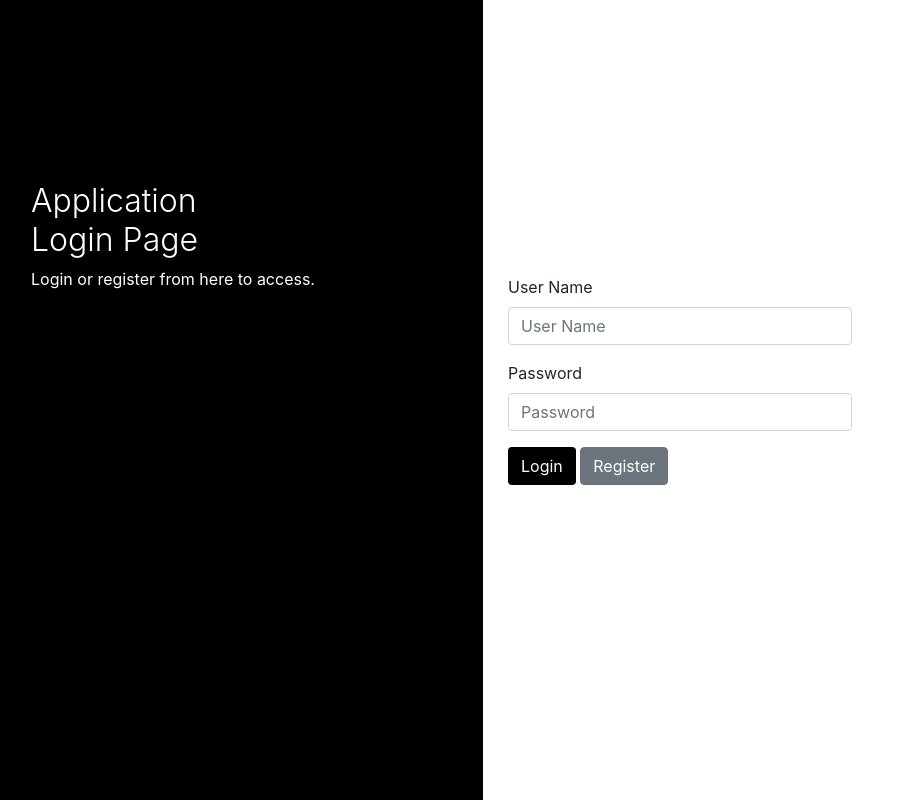
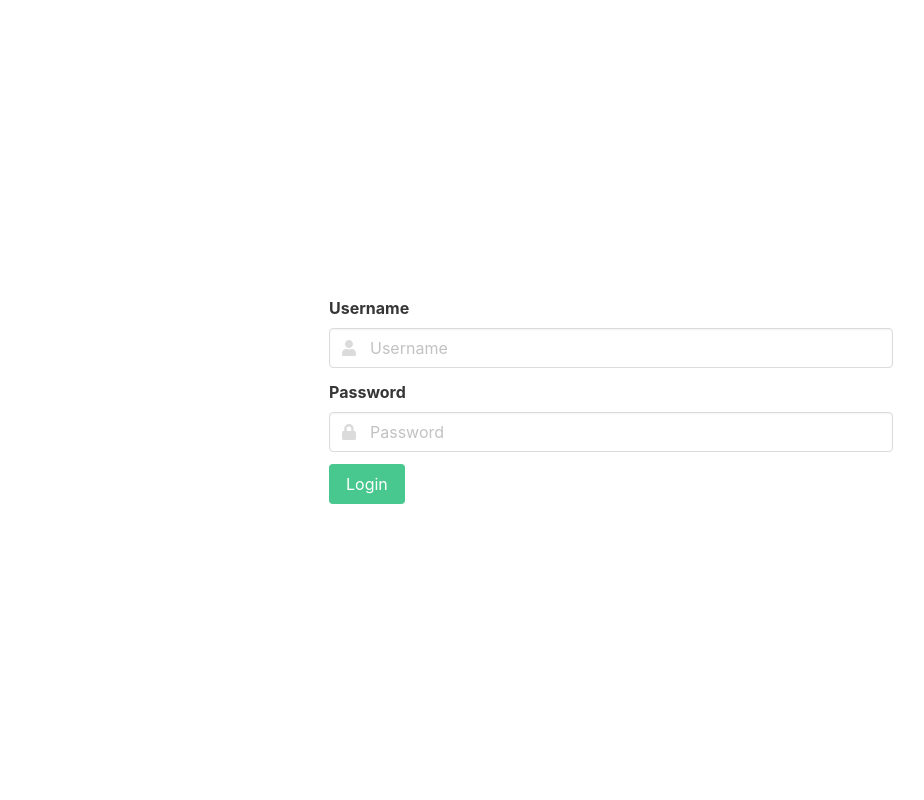
Before and after one commit to Firemanpl/sentrygun, a Flask app: page / in a window 1280 px wide. Shown: the whole page, without its empty margins (29-953 px from the left). Run offline with Flask 2, Linux system fonts and the light colour scheme; some libraries are stand-ins or nearby versions.

Commit message:
add login code to backend

```diff
--- a/app.py
+++ b/app.py
@@ -1,27 +1,37 @@
-"""
-This script runs the application using a development server.
-It contains the definition of routes and views for the application.
-"""
+from flask import Flask,session,render_template,request,redirect,g,url_for
 
-from flask import Flask, render_template
+import os
 
-app = Flask(__name__)
+app= Flask(__name__)
 
-# Make the WSGI interface available at the top level so wfastcgi can get it.
-wsgi_app = app.wsgi_app
+app.secret_key = os.urandom(24)
+
+@app.route('/',methods=['GET' , 'POST'])
+def index():
+    if request.method == 'POST':
+        session.pop('user', None)
+
+        if request.form['password'] =='password':
+            session['user'] = request.form['username']
+            return redirect(url_for('protected'))
 
 
-@app.route('/')
-def menu():
     return render_template('login.html')
+
+@app.route('/protected')
+def portected():
+    if g.user:
+        return render_template('protected.html',user=session['user'])
+    return redirect(url_for('login'))
+
+@app.before_request
+def before_request():
+    g.user = None
+
+    if 'user' in session:
+        g.user = session['user']
 
 
 
 if __name__ == '__main__':
-    import os
-    HOST = os.environ.get('SERVER_HOST', 'localhost')
-    try:
-        PORT = int(os.environ.get('SERVER_PORT', '5555'))
-    except ValueError:
-        PORT = 8080
-    app.run(HOST, PORT)
+    app.run(debug=True)
--- a/static/login_style.css
+++ b/static/login_style.css
@@ -1,46 +1,3 @@
-body{
-	background: black;
-	padding-top: 10%;
+.hero.is-info{
+	background-color: white;
 }
-
-.wdi-red{
-	color: #DD3247;
-}
-
-.login-box{
-	background: #fff;
-	padding: 50px;
-	box-shadow: 0 4px 8px 0 rgba(0, 0, 0, 0.2), 0 6px 20px 0 rgba(0, 0, 0, 0.19);
-}
-.flat-input{
-	margin-bottom: 50px;
-	border: none;
-	border-radius: 0;
-	border-bottom: 1px solid #DD3247;
-	-webkit-transition: all 0.5s;
-	transition: all 0.5s;
-	background: -webkit-linear-gradient(top, rgba(255, 255, 255, 0) 96%, #DD3247 4%);
-	background: linear-gradient(to bottom, rgba(255, 255, 255, 0) 96%, #DD3247 4%);
-	background-position: -500px 0;
-	background-size: 100% 100%;
-	background-repeat: no-repeat;
-}
-.flat-input:focus{
-	box-shadow: none;
-	outline: none;
-	background-position: 0 0;
-	border-bottom: 0px;
-}
-
-.btn-login{
-	border-radius: 0;
-	background: #DD3247;
-	color: #fff;
-	-webkit-transition: all 0.8s;
-	transition: all 0.8s;
-}
-.btn-login:hover{
-	background: transparent;
-	border: 1px solid #DD3247;
-	color: #DD3247;
-}
--- a/static/style.css
+++ b/static/style.css
@@ -82,80 +82,3 @@ header {
   border: none;
   background: transparent !important;
 }
-
-
-body {
-    font-family: "Lato", sans-serif;
-}
-
-
-
-.main-head{
-    height: 150px;
-    background: #FFF;
-
-}
-
-.sidenav {
-    height: 100%;
-    background-color: #000;
-    overflow-x: hidden;
-    padding-top: 20px;
-}
-
-
-.main {
-    padding: 0px 10px;
-}
-
-@media screen and (max-height: 450px) {
-    .sidenav {padding-top: 15px;}
-}
-
-@media screen and (max-width: 450px) {
-    .login-form{
-        margin-top: 10%;
-    }
-
-    .register-form{
-        margin-top: 10%;
-    }
-}
-
-@media screen and (min-width: 768px){
-    .main{
-        margin-left: 40%;
-    }
-
-    .sidenav{
-        width: 40%;
-        position: fixed;
-        z-index: 1;
-        top: 0;
-        left: 0;
-    }
-
-    .login-form{
-        margin-top: 80%;
-    }
-
-    .register-form{
-        margin-top: 20%;
-    }
-}
-
-
-.login-main-text{
-    margin-top: 20%;
-    padding: 60px;
-    color: #fff;
-}
-
-.login-main-text h2{
-    font-weight: 300;
-}
-
-.btn-black{
-    background-color: #000 !important;
-    color: #fff;
-}
--- a/templates/login.html
+++ b/templates/login.html
@@ -1,48 +1,53 @@
+<!DOCTYPE html>
 <html>
 
 <head>
   <meta charset="utf-8">
   <meta name="viewport" content="width=device-width, initial-scale=1">
-    <title>Snippet - Bootsnipp.com</title>
-    <link href="//maxcdn.bootstrapcdn.com/bootstrap/4.0.0/css/bootstrap.min.css" rel="stylesheet">
-    <link rel="stylesheet" href="static/style.css">
-
-    <script type="text/javascript" src="//code.jquery.com/jquery-1.11.1.min.js"></script>
-    <script type="text/javascript" src="//maxcdn.bootstrapcdn.com/bootstrap/4.0.0/js/bootstrap.min.js"></script>
-    <script type="text/javascript"></script>
+  <title>Login</title>
+  <link rel="stylesheet" href="https://cdn.jsdelivr.net/npm/bulma@0.8.0/css/bulma.min.css">
+  <script defer src="https://use.fontawesome.com/releases/v5.3.1/js/all.js"></script>
+  <link rel="stylesheet" href="../static/login_style.css">
 </head>
 
 <body>
-    <link href="//maxcdn.bootstrapcdn.com/bootstrap/4.0.0/css/bootstrap.min.css" rel="stylesheet" id="bootstrap-css">
-    <script src="//maxcdn.bootstrapcdn.com/bootstrap/4.0.0/js/bootstrap.min.js"></script>
-    <script src="//code.jquery.com/jquery-1.11.1.min.js"></script>
-    <!------ Include the above in your HEAD tag ---------->
-
-    <div class="sidenav">
-        <div class="login-main-text">
-            <h2>Application<br> Login Page</h2>
-            <p>Login or register from here to access.</p>
+  <section class="hero is-info is-fullheight">
+    <div class="hero-body">
+      <div class="container">
+        <div class="columns is-centered">
+          <div class="column is-half">
+            <form action="/" method="POST">
+              <div class="field">
+                <label class="label">Username</label>
+                <div class="control has-icons-left has-icons-right">
+                  <input class="input" type="text" name="username" placeholder="Username" required/>
+                  <span class="icon is-small is-left">
+                    <i class="fas fa-user"></i>
+                  </span>
                 </div>
               </div>
-    <div class="main">
-        <div class="col-md-6 col-sm-12">
-            <div class="login-form">
-                <form>
-                    <div class="form-group">
-                        <label>User Name</label>
-                        <input type="text" class="form-control" placeholder="User Name">
+              <div class="field">
+                <label class="label">Password</label>
+                <p class="control has-icons-left">
+                  <input class="input" type="password" name="password" placeholder="Password" required/>
+                  <span class="icon is-small is-left">
+                    <i class="fas fa-lock"></i>
+                  </span>
+                </p>
               </div>
-                    <div class="form-group">
-                        <label>Password</label>
-                        <input type="password" class="form-control" placeholder="Password">
+              <div class="field">
+                <p class="control">
+                  <button type="submit" class="button is-success">
+                    Login
+                  </button>
+                </p>
               </div>
-                    <button type="submit" class="btn btn-black">Login</button>
-                    <button type="submit" class="btn btn-secondary">Register</button>
             </form>
           </div>
         </div>
       </div>
-
+    </div>
+  </section>
 </body>
 
 </html>
```
Also changed, not shown: templates/protected.html (renamed from templates/index.html, +2 -5 lines). Lines whose indentation alone changed are shown as unchanged.
